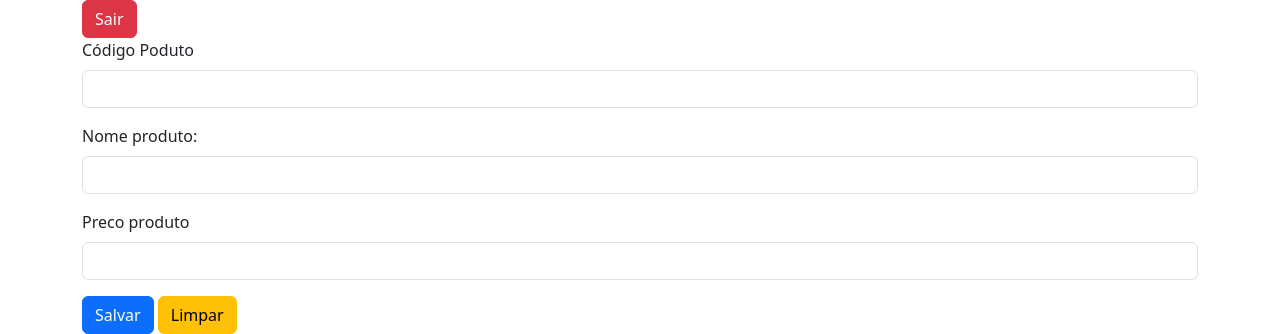
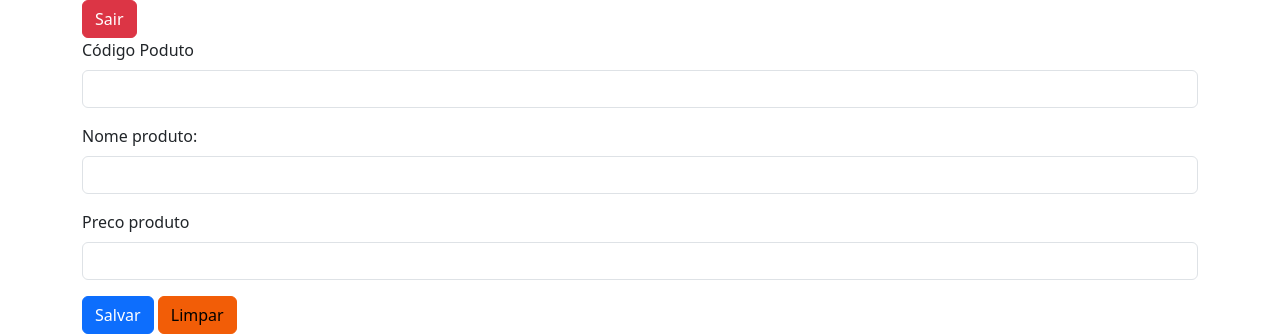
Before and after one commit to gabipereira0614/JR_codespace, a CodeIgniter 4 app: template app/Views/admin/produtos.php in a window 1280 px wide. Shown: the top 334 px of the page. Run offline with PHP 8.4 and a stand-in for CodeIgniter, Linux system fonts and the light colour scheme; the template is opened without the code that fills it, so the values that code supplies are empty; some libraries are stand-ins or nearby versions.

Commit message:
botoesprodutos

```diff
--- a/app/Views/admin/produtos.php
+++ b/app/Views/admin/produtos.php
@@ -20,6 +20,7 @@
     <meta charset="UTF-8">
     <meta http-equiv="X-UA-Compatible" content="IE=edge">
     <meta name="viewport" content="width=device-width, initial-scale=1.0">
+    <link rel="stylesheet" href="./styles/produtos.css">
     <title>Document</title>
     <link href="https://cdn.jsdelivr.net/npm/bootstrap@5.3.0-alpha1/dist/css/bootstrap.min.css" rel="stylesheet" integrity="sha384-GLhlTQ8iRABdZLl6O3oVMWSktQOp6b7In1Zl3/Jr59b6EGGoI1aFkw7cmDA6j6gD" crossorigin="anonymous">
 </head>
--- /dev/null
+++ b/public/styles/produtos.css
@@ -0,0 +1,7 @@
+
+.btn-warning{
+    --bs-btn-bg: #F25D07 !important;
+    --bs-btn-hover-bg:#F25D07 !important;
+    --bs-btn-border-color:#F25D07 !important;
+    --bs-btn-hover-border-color:#F25D07
+}
```
